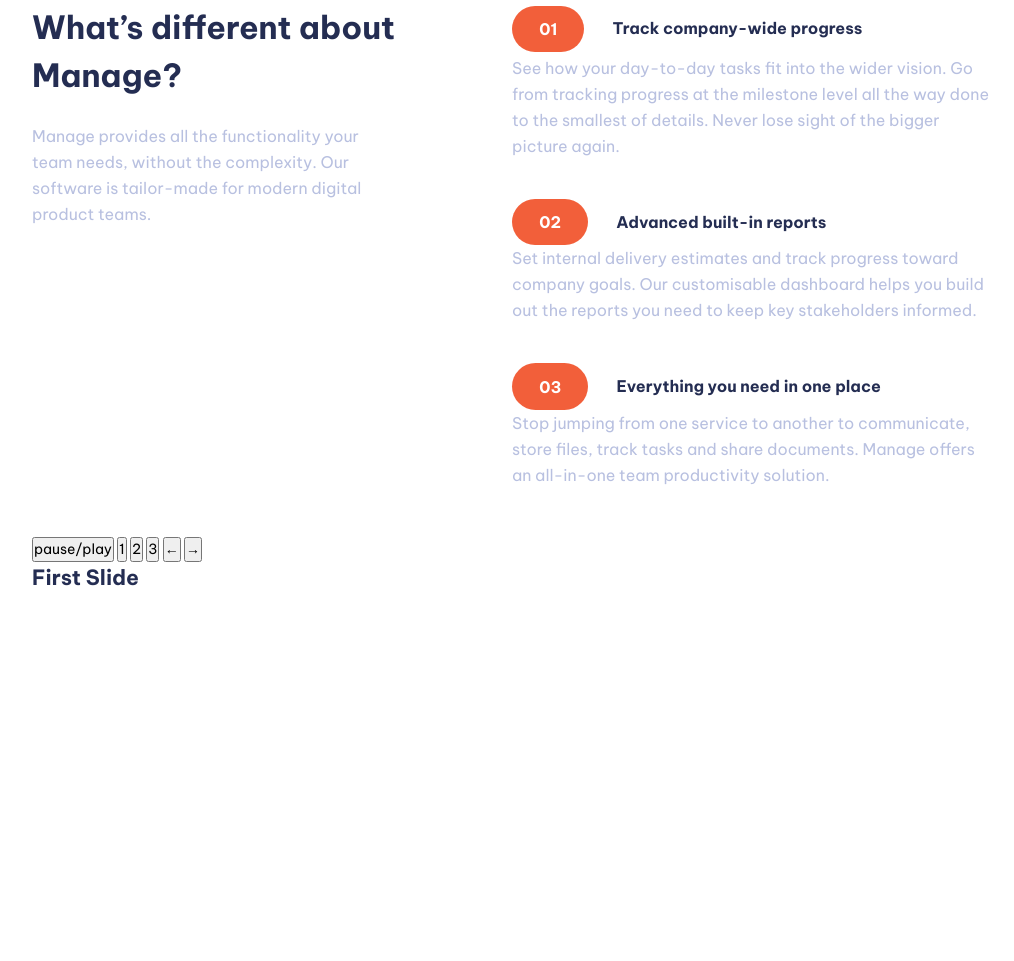
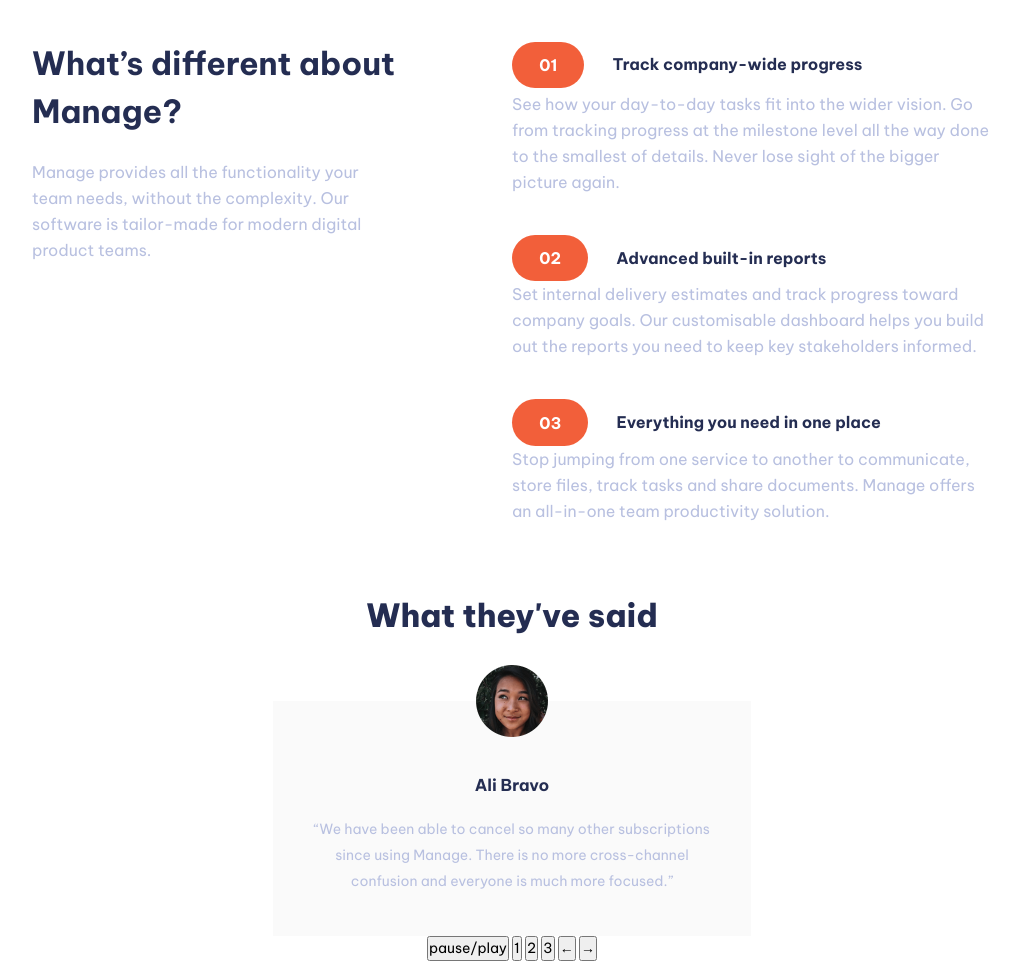
Before and after one commit to Frontend-Mentor-Projects-Daniel/manage-landing-page, a plain HTML site: page index.html in a window 1280 px wide. Shown: the part 666-1627 px from the top of the page, without its empty margins (128-1142 px from the left). Before the commit the page ends 1259 px from the top, so only its background shows below. Drawn offline with Linux system fonts and the light colour scheme.

Commit message:
style the carousel slide

```diff
--- a/index.html
+++ b/index.html
@@ -172,6 +172,9 @@
       </div>
 
       <!-- CAROUSEL -->
+      <section class="carousel-section">
+        <h2>What they've said</h2>
+
         <div
           class="carousel"
           role="region"
@@ -222,40 +225,51 @@
           </div>
           <!-- slides -->
           <div
-          class="carousel__slide"
+            class="carousel__slide carousel__slide--active"
             role="group"
             aria-roledescription="Slide"
             aria-labelledby="carousel__slide-title--1"
           >
-          <h2 class="carousel__slide-title" id="carousel__slide-title--1">
-            First Slide
-          </h2>
+            <img
+              class="carousel__slide-image"
+              src="./images/avatar-ali.png"
+              alt=""
+              height="72px"
+              width="72px"
+            />
+            <h3 class="carousel__slide-title" id="carousel__slide-title--1">
+              Ali Bravo
+            </h3>
+            <p class="carousel__slide-description">
+              “We have been able to cancel so many other subscriptions since
+              using Manage. There is no more cross-channel confusion and
+              everyone is much more focused.”
+            </p>
           </div>
 
           <div
-          hidden
             class="carousel__slide"
             role="group"
             aria-roledescription="Slide"
             aria-labelledby="carousel__slide-title--2"
           >
-          <h2 class="carousel__slide-title" id="carousel__slide-title--2">
+            <h3 class="carousel__slide-title" id="carousel__slide-title--2">
               Second Slide
-          </h2>
+            </h3>
           </div>
 
           <div
-          hidden
             class="carousel__slide"
             role="group"
             aria-roledescription="Slide"
             aria-labelledby="carousel__slide-title--3"
           >
-          <h2 class="carousel__slide-title" id="carousel__slide-title--3">
+            <h3 class="carousel__slide-title" id="carousel__slide-title--3">
               Third Slide
-          </h2>
+            </h3>
           </div>
         </div>
+      </section>
     </main>
 
     <!-- ATTRIBUTION -->
--- a/styles.css
+++ b/styles.css
@@ -89,6 +89,7 @@ select {
   --color-dark-blue: hsl(228, 39%, 23%);
   --color-black: hsl(233, 12%, 13%);
   --color-very-light-pink: hsl(13, 100%, 96%);
+  --color-grey: hsl(0, 0%, 98%);
 
   --shade-brand-orange: hsl(12, 88%, 79%);
   --shade-brand-orange-200: hsl(12, 88%, 90%);
@@ -96,7 +97,7 @@ select {
 
   --measure: 60rem;
 
-  --spacer: 1rem;
+  --spacer: 1rem; /* This is mainly for space between groups on the page such as header and hero */
 }
 
 /*-----------------
@@ -346,7 +347,7 @@ p {
 
 /* INFO */
 .info {
-  --spacer: 93px;
+  --spacer: 129px;
 
   margin-block-start: var(--spacer);
   margin-block-end: calc(var(--spacer) - 62px);
@@ -355,10 +356,6 @@ p {
 }
 
 @media (min-width: 768px) {
-  .info {
-    margin-block-end: calc(142px - var(--spacer));
-  }
-
   /* info layout */
   .info {
     display: grid;
@@ -514,8 +511,16 @@ p {
   white-space: nowrap !important;
 }
 
+.hidden {
+  display: none;
+}
+
 /*-----------------
     COMPONENTS
+-----------------*/
+
+/*-----------------
+      BUTTON
 -----------------*/
 .btn--cta {
   background-color: var(--color-brand-orange);
@@ -536,7 +541,68 @@ p {
 /*-----------------
      CAROUSEL
 -----------------*/
+.carousel-section {
+  --spacer: 48px;
+
+  margin-block-end: var(--spacer);
+}
+
+.carousel-section h2 {
+  font-size: 2rem;
+  font-weight: 800;
+  margin-bottom: 62px;
+  text-align: center;
+}
+
+/* carousel */
 .carousel {
+  display: flex;
+  flex-direction: column-reverse;
+  align-items: center;
+
+  margin-inline: auto;
+
   max-inline-size: var(--measure);
-  margin-inline: auto;
 }
+
+/* carousel controls */
+
+/* carousel slides */
+.carousel__slide {
+  display: none;
+  flex-direction: column;
+  align-items: center;
+
+  background-color: var(--color-grey);
+  max-width: 340px;
+
+  padding-inline: 21px;
+  padding-block-end: 42px;
+}
+
+.carousel__slide--active {
+  display: flex;
+}
+
+.carousel__slide-image {
+  transform: translateY(-50%);
+}
+
+.carousel__slide-title {
+  margin-block-end: 19px;
+}
+
+.carousel__slide-description {
+  text-align: center;
+}
+
+@media (min-width: 768px) {
+  .carousel__slide {
+    max-width: 540px;
+    padding-inline: 40px;
+  }
+
+  .carousel__slide-description {
+    max-width: 42ch;
+  }
+}
```
Lines whose indentation alone changed are shown as unchanged.
